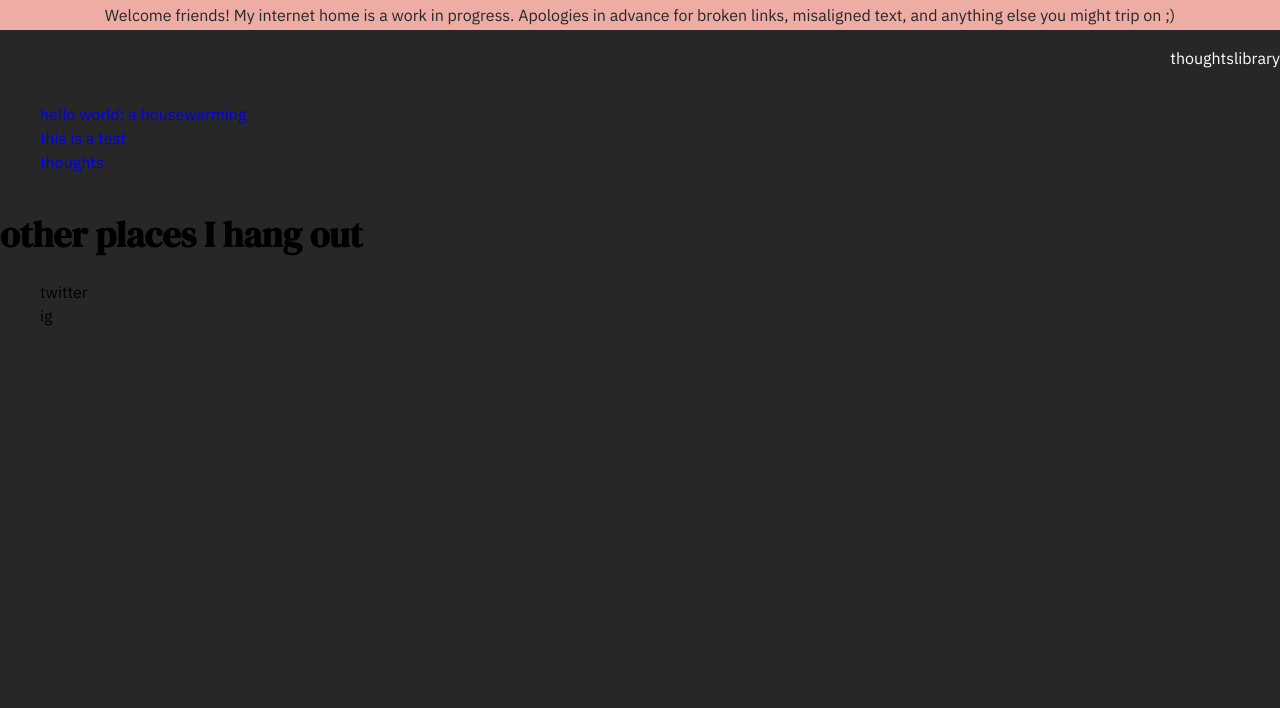
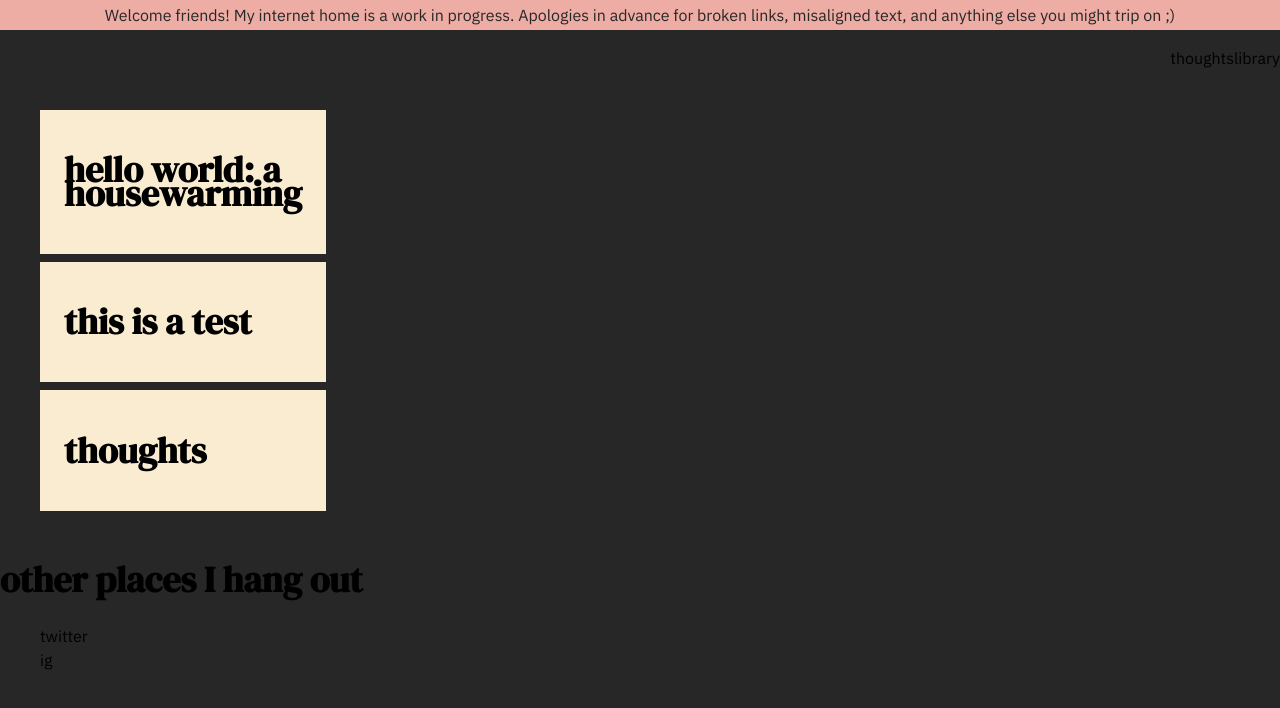
Before and after one commit to bobbieysabel/trashed, an Eleventy site: page thoughts/index.html in a window 1280 px wide. Built offline with nearby package versions, Linux system fonts and the light colour scheme; Eleventy itself is replaced by a stand-in of ours; files that its build step writes are made by us from their sources.

Commit message:
create post containers

```diff
--- a/css/style.css
+++ b/css/style.css
@@ -100,6 +100,17 @@ li {
   color: #FFFFFF;
 }
 
-a:link {
+a:link, a:visited {
   text-decoration: none;
+  font-family: inherit;
+  font-weight: inherit;
+  font-size: inherit;
+  line-height: inherit;
+  color: inherit;
 }
+
+.post-container {
+  background-color: #F9ECD1;
+  padding: 1.5rem 1.5rem;
+  margin: 0.5rem 0;
+}
--- a/thoughts/index.html
+++ b/thoughts/index.html
@@ -8,7 +8,13 @@ eleventyNavigation:
 
 <ul>
   {% for thoughts in collections.thoughts %}
-  <li><a href="{{ thoughts.url | url }}">{{ thoughts.data.title }}</a></li>
+  <li>
+    <a href="{{ thoughts.url | url }}">
+      <div class="post-container">
+        <h1>{{ thoughts.data.title }}</h1>
+      </div>
+    </a>
+  </li>
   {% else %}
   <li>This would display if the 'item' collection were empty</li>
   {% endfor %}
```
